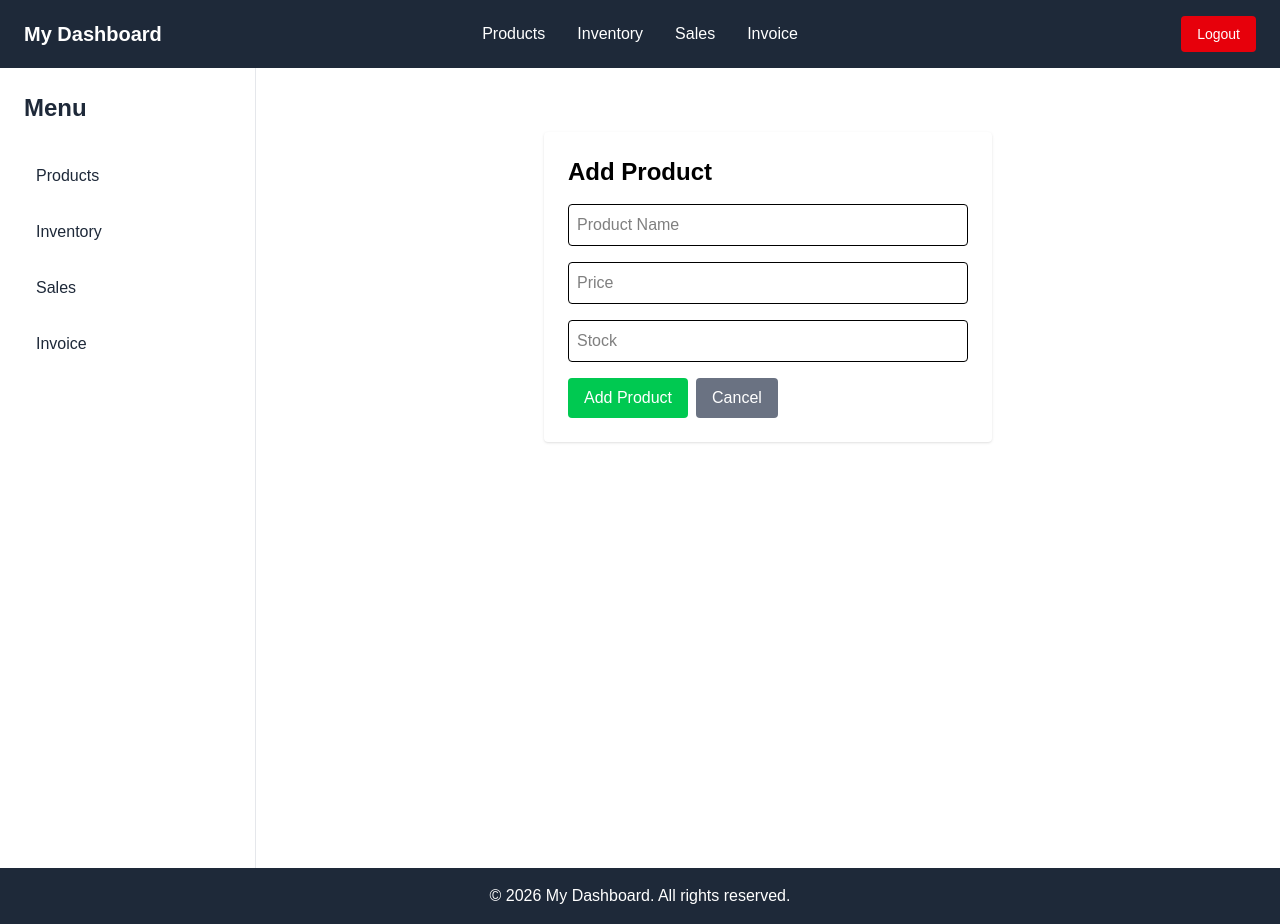
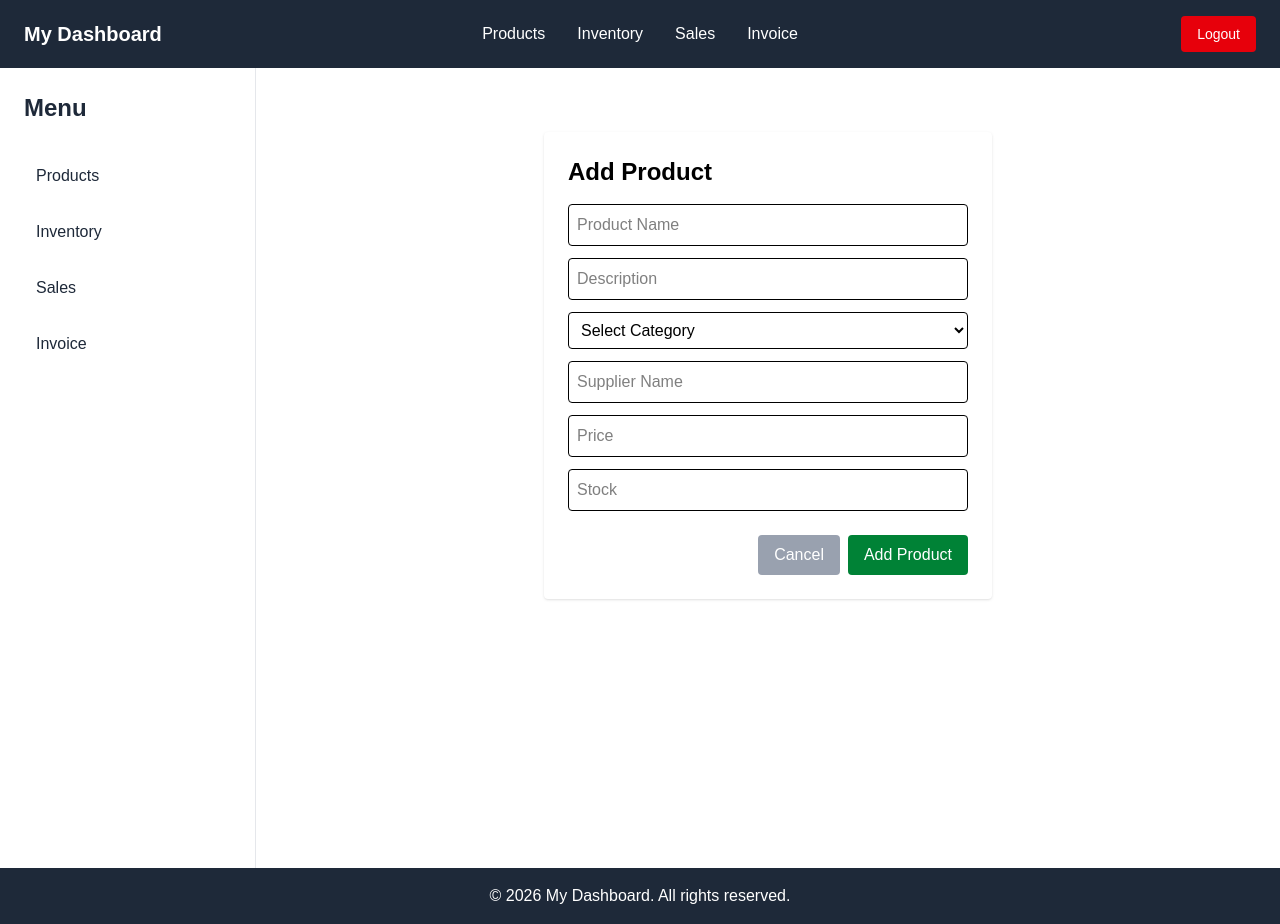
Before and after one commit to beingharisali/full-stack-sims-next, a Next.js app: page /products/add in a window 1280 px wide. Built offline with nearby package versions, Linux system fonts and the light colour scheme; no server answers; sample sign-in values are in the browser's storage.

Commit message:
product page backend integrated

```diff
--- a/app/products/add/page.tsx
+++ b/app/products/add/page.tsx
@@ -1,61 +1,109 @@
 "use client";
+
 import { useState } from "react";
 import { useRouter } from "next/navigation";
 import ProtectedRoute from "../../components/protectedroutes";
+import axios from "axios";
 
 export default function AddProductPage() {
   const router = useRouter();
 
-  const [name, setName] = useState<string>("");
+  const [name, setName] = useState("");
+  const [description, setDescription] = useState("");
+  const [category, setCategory] = useState("");
   const [price, setPrice] = useState<number | "">("");
+  const [supplier, setSupplier] = useState("");
   const [stock, setStock] = useState<number | "">("");
+  const [errorMsg, setErrorMsg] = useState<string | null>(null);
 
-  const getNextId = (): number => {
-    const defaultProducts = [
-      { id: 1, name: "Laptop" },
-      { id: 2, name: "Mouse" },
-      { id: 3, name: "Keyboard" },
-    ];
-
-    const stored = localStorage.getItem("products");
-    const userProducts = stored ? JSON.parse(stored) : [];
-
-    const allProducts = [...defaultProducts, ...userProducts];
-    return allProducts.length
-      ? Math.max(...allProducts.map((p: any) => p.id)) + 1
-      : 1;
-  };
-
-  const handleSubmit = (e: React.FormEvent) => {
+  const handleSubmit = async (e: React.FormEvent) => {
     e.preventDefault();
 
-    const stored = localStorage.getItem("products");
-    const products = stored ? JSON.parse(stored) : [];
+    // Basic validation
+    if (Number(price) < 0) {
+      setErrorMsg("Price cannot be negative");
+      return;
+    }
+    if (Number(stock) < 0) {
+      setErrorMsg("Stock cannot be negative");
+      return;
+    }
 
-    const newProduct = {
-      id: getNextId(),
-      name,
-      price: Number(price),
-      stock: Number(stock),
-    };
+    try {
+      const res = await axios.post(
+        "http://localhost:5000/api/v1/products/create",
+        {
+          name,
+          description,
+          category,
+          price: Number(price),
+          supplier,
+          stock: Number(stock),
+        },
+      );
 
-    products.push(newProduct);
-    localStorage.setItem("products", JSON.stringify(products));
-
-    router.push("/products");
+      if (res.data.success) {
+        router.push("/products");
+      } else {
+        setErrorMsg(res.data.message || "Unable to create product");
+      }
+    } catch (error: any) {
+      setErrorMsg(
+        error.response?.data?.message || error.message || "Server error",
+      );
+    }
   };
 
   return (
     <ProtectedRoute allowedRoles={["admin", "manager"]}>
       <div className="max-w-md mx-auto mt-10 bg-white p-6 shadow rounded">
         <h2 className="text-2xl font-bold mb-4">Add Product</h2>
-        <form onSubmit={handleSubmit} className="space-y-4">
+
+        {errorMsg && (
+          <p className="text-red-500 mb-3 font-medium">{errorMsg}</p>
+        )}
+
+        <form onSubmit={handleSubmit} className="space-y-3">
           <input
             type="text"
             placeholder="Product Name"
             value={name}
             onChange={(e) => setName(e.target.value)}
-            className="border p-2 rounded w-full"
+            className="border p-2 w-full rounded"
+            required
+          />
+          <input
+            type="text"
+            placeholder="Description"
+            value={description}
+            onChange={(e) => setDescription(e.target.value)}
+            className="border p-2 w-full rounded"
+            required
+          />
+          <select
+            value={category}
+            onChange={(e) => setCategory(e.target.value)}
+            className="border p-2 w-full rounded"
+            required
+          >
+            <option value="">Select Category</option>
+            <option value="mobile">Mobile</option>
+            <option value="laptop">Laptop</option>
+            <option value="headphones">Headphones</option>
+            <option value="tablet">Tablet</option>
+            <option value="televison">Television</option>
+            <option value="camera">Camera</option>
+            <option value="smartwatch">Smartwatch</option>
+            <option value="accessories">Accessories</option>
+            <option value="home-appliances">Home Appliances</option>
+          </select>
+
+          <input
+            type="text"
+            placeholder="Supplier Name"
+            value={supplier}
+            onChange={(e) => setSupplier(e.target.value)}
+            className="border p-2 w-full rounded"
             required
           />
           <input
@@ -65,7 +113,7 @@ export default function AddProductPage() {
             onChange={(e) =>
               setPrice(e.target.value === "" ? "" : Number(e.target.value))
             }
-            className="border p-2 rounded w-full"
+            className="border p-2 w-full rounded"
             required
           />
           <input
@@ -75,22 +123,20 @@ export default function AddProductPage() {
             onChange={(e) =>
               setStock(e.target.value === "" ? "" : Number(e.target.value))
             }
-            className="border p-2 rounded w-full"
+            className="border p-2 w-full rounded"
             required
           />
-          <div className="flex space-x-2">
-            <button
-              type="submit"
-              className="bg-green-500 text-white px-4 py-2 rounded hover:bg-green-600"
-            >
-              Add Product
-            </button>
+
+          <div className="flex justify-end gap-2 pt-3">
             <button
               type="button"
               onClick={() => router.push("/products")}
-              className="bg-gray-500 text-white px-4 py-2 rounded hover:bg-gray-600"
+              className="bg-gray-400 text-white px-4 py-2 rounded hover:bg-gray-600"
             >
               Cancel
+            </button>
+            <button className="bg-green-700 text-white px-4 py-2 rounded hover:bg-green-700">
+              Add Product
             </button>
           </div>
         </form>
--- a/app/products/page.tsx
+++ b/app/products/page.tsx
@@ -1,48 +1,54 @@
 "use client";
+
 import { useState, useEffect } from "react";
 import { useRouter } from "next/navigation";
 import ProtectedRoute from "../components/protectedroutes";
+import axios from "axios";
 
 type Product = {
-  id: number;
+  _id: string;
   name: string;
   price: number;
   stock: number;
+  supplier: string;
+  category: string;
+  description: string;
 };
 
 export default function ProductsPage() {
   const router = useRouter();
-
-  const defaultProducts: Product[] = [
-    { id: 1, name: "Laptop", price: 1200, stock: 10 },
-    { id: 2, name: "Mouse", price: 20, stock: 50 },
-    { id: 3, name: "Keyboard", price: 35, stock: 30 },
-  ];
-
   const [products, setProducts] = useState<Product[]>([]);
   const [editing, setEditing] = useState<Product | null>(null);
 
   const [name, setName] = useState("");
   const [price, setPrice] = useState<number | "">("");
   const [stock, setStock] = useState<number | "">("");
+  const [supplier, setSupplier] = useState("");
+  const [category, setCategory] = useState("");
+  const [description, setDescription] = useState("");
 
-  const getNextId = (products: Product[]) =>
-    products.length ? Math.max(...products.map((p) => p.id)) + 1 : 1;
+  // Fetch products from backend
+  const fetchProducts = async () => {
+    try {
+      const res = await axios.get("http://localhost:5000/api/v1/products/get");
+      console.log(res.data);
+      setProducts(res.data.data);
+    } catch (err) {
+      console.error(err);
+    }
+  };
 
   useEffect(() => {
-    const stored = localStorage.getItem("products");
-    const userProducts: Product[] = stored ? JSON.parse(stored) : [];
-    setProducts([...defaultProducts, ...userProducts]);
+    fetchProducts();
   }, []);
 
-  const save = (data: Product[]) => {
-    setProducts(data);
-    const userProducts = data.filter((p) => p.id > 3);
-    localStorage.setItem("products", JSON.stringify(userProducts));
-  };
-
-  const handleDelete = (id: number) => {
-    save(products.filter((p) => p.id !== id));
+  const handleDelete = async (_id: string) => {
+    try {
+      await axios.delete(`http://localhost:5000/api/v1/products/delete/${_id}`);
+      setProducts(products.filter((p) => p._id !== _id));
+    } catch (err) {
+      console.error(err);
+    }
   };
 
   const handleEdit = (product: Product) => {
@@ -50,24 +56,39 @@ export default function ProductsPage() {
     setName(product.name);
     setPrice(product.price);
     setStock(product.stock);
+    setSupplier(product.supplier);
+    setCategory(product.category);
+    setDescription(product.description);
   };
 
-  const handleUpdate = (e: React.FormEvent) => {
+  const handleUpdate = async (e: React.FormEvent) => {
     e.preventDefault();
     if (!editing) return;
 
-    const updated = products.map((p) =>
-      p.id === editing.id
-        ? {
-            ...p,
-            name,
-            price: Number(price),
-            stock: Number(stock),
-          }
-        : p,
-    );
-    save(updated);
-    setEditing(null);
+    try {
+      const updatedProduct = {
+        name,
+        price: Number(price),
+        stock: Number(stock),
+        supplier,
+        category,
+        description,
+      };
+
+      await axios.put(
+        `http://localhost:5000/api/v1/products/update/${editing._id}`,
+        updatedProduct,
+      );
+
+      setProducts(
+        products.map((p) =>
+          p._id === editing._id ? { ...p, ...updatedProduct } : p,
+        ),
+      );
+      setEditing(null);
+    } catch (err) {
+      console.error(err);
+    }
   };
 
   return (
@@ -100,9 +121,6 @@ export default function ProductsPage() {
             <thead className="bg-gray-100">
               <tr>
                 <th className="p-3 text-left text-sm font-semibold text-gray-600">
-                  ID
-                </th>
-                <th className="p-3 text-left text-sm font-semibold text-gray-600">
                   Name
                 </th>
                 <th className="p-3 text-left text-sm font-semibold text-gray-600">
@@ -111,23 +129,32 @@ export default function ProductsPage() {
                 <th className="p-3 text-left text-sm font-semibold text-gray-600">
                   Stock
                 </th>
+                <th className="p-3 text-left text-sm font-semibold text-gray-600">
+                  Supplier
+                </th>
+                <th className="p-3 text-left text-sm font-semibold text-gray-600">
+                  Category
+                </th>
+                <th className="p-3 text-left text-sm font-semibold text-gray-600">
+                  Description
+                </th>
                 <th className="p-3 text-center text-sm font-semibold text-gray-600">
                   Actions
                 </th>
               </tr>
             </thead>
             <tbody>
-              {products.map((p, index) => (
+              {products.map((p) => (
                 <tr
-                  key={`${p.id}-${index}`}
-                  className={`border-t ${
-                    index % 2 === 0 ? "bg-white" : "bg-gray-50"
-                  } hover:bg-blue-50 transition`}
+                  key={p._id}
+                  className="border-t bg-white hover:bg-blue-50 transition"
                 >
-                  <td className="p-3">{p.id}</td>
                   <td className="p-3 font-medium">{p.name}</td>
                   <td className="p-3">${p.price}</td>
                   <td className="p-3">{p.stock}</td>
+                  <td className="p-3">{p.supplier}</td>
+                  <td className="p-3">{p.category}</td>
+                  <td className="p-3">{p.description}</td>
                   <td className="p-3 text-center space-x-2">
                     <button
                       onClick={() => handleEdit(p)}
@@ -136,7 +163,7 @@ export default function ProductsPage() {
                       Edit
                     </button>
                     <button
-                      onClick={() => handleDelete(p.id)}
+                      onClick={() => handleDelete(p._id)}
                       className="bg-slate-500 text-white px-3 py-1 rounded hover:bg-slate-600"
                     >
                       Delete
@@ -146,7 +173,7 @@ export default function ProductsPage() {
               ))}
               {products.length === 0 && (
                 <tr>
-                  <td colSpan={5} className="p-4 text-center text-gray-500">
+                  <td colSpan={7} className="p-4 text-center text-gray-500">
                     No products available
                   </td>
                 </tr>
@@ -195,6 +222,29 @@ export default function ProductsPage() {
                   className="border p-2 w-full rounded"
                   required
                 />
+                <input
+                  type="text"
+                  placeholder="Supplier"
+                  value={supplier}
+                  onChange={(e) => setSupplier(e.target.value)}
+                  className="border p-2 w-full rounded"
+                  required
+                />
+                <input
+                  type="text"
+                  placeholder="Category"
+                  value={category}
+                  onChange={(e) => setCategory(e.target.value)}
+                  className="border p-2 w-full rounded"
+                  required
+                />
+                <textarea
+                  placeholder="Description"
+                  value={description}
+                  onChange={(e) => setDescription(e.target.value)}
+                  className="border p-2 w-full rounded"
+                  required
+                />
 
                 <div className="flex justify-end gap-2 pt-3">
                   <button
```
